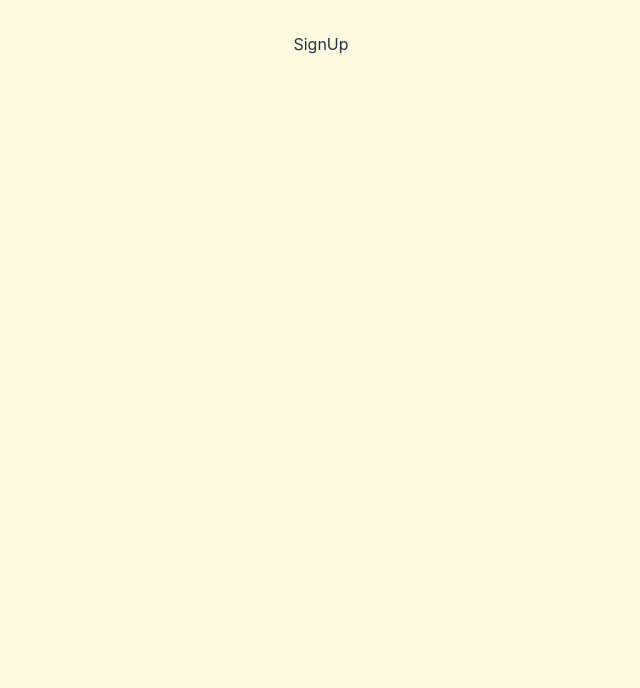
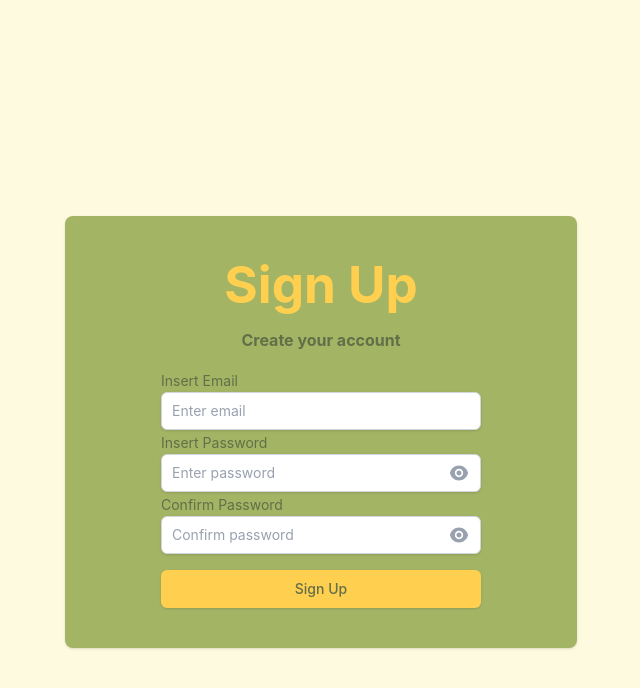
Before and after one commit to santiagosommer/milpa-frontend, a React (Vite) app: page /signup in a window 1280 px wide. Shown: the top 688 px of the page, without its empty margins (319-959 px from the left). Built offline with nearby package versions, Linux system fonts and the light colour scheme.

Commit message:
added schemas file for validation

```diff
--- /dev/null
+++ b/src/components/ReConfirmPasswordInput.tsx
@@ -0,0 +1,27 @@
+"use client"
+
+import { useFormContext } from "react-hook-form"
+import { Input } from "../components/Input"
+import { Label } from "./Label"
+
+export const ReConfirmPasswordInput = () => {
+  const { register, formState: { errors } } = useFormContext()
+
+  return (
+    <div className="mx-auto max-w-xs space-y-2">
+      <Label htmlFor="confirmPassword">Confirm Password</Label>
+      <Input
+        className="w-full"
+        placeholder="Confirm password"
+        type="password"
+        id="confirmPassword"
+        {...register("confirmPassword", { required: "Confirm Password is required" })}
+      />
+      {errors.confirmPassword?.message && typeof errors.confirmPassword.message === 'string' && (
+        <p className="text-red-500 text-sm">{errors.confirmPassword.message}</p>
+      )}
+    </div>
+  )
+}
+
+export default ReConfirmPasswordInput
--- /dev/null
+++ b/src/components/SignUpCard.css
@@ -0,0 +1,61 @@
+.login-card {
+    background-color: var(--color-bg-secondary-light);
+  }
+
+  .login-title {
+    color: var(--color-text-primary-light);
+  }
+
+  .login-text {
+    color: var(--color-text-secondary-light);
+  }
+
+  .text-input label {
+    color: var(--color-text-secondary-light);
+  }
+
+  .login-button {
+      background-color: var(--color-btn-primary-light);
+      color: var(--color-btn-secondary-light);
+      transition: background-color 0.2s ease-in-out, color 0.2s ease-in-out;
+    }
+
+    .login-button:hover {
+      background-color: var(--color-btn-primary-light-hover);
+      color: var(--color-btn-secondary-light-hover);
+    }
+
+    .login-button:active {
+      transform: scale(0.95);
+      box-shadow: 0 2px 4px rgba(0, 0, 0, 0.2);
+    }
+
+
+
+  @media (prefers-color-scheme: dark) {
+    .login-card {
+      background-color: var(--color-bg-secondary-dark);
+    }
+
+    .login-title {
+      color: var(--color-text-primary-dark);
+    }
+
+    .login-text {
+      color: var(--color-text-secondary-dark);
+    }
+    .text-input label {
+      color: var(--color-text-secondary-dark);
+    }
+
+    .login-button{
+      background-color: var(--color-btn-primary-dark);
+      color: var(--color-btn-secondary-dark);
+    }
+
+    .login-button:hover {
+      background-color: var(--color-btn-primary-dark-hover);
+      color: var(--color-btn-secondary-dark-hover);
+      transition: background-color 0.2s ease-in-out, color 0.2s ease-in-out;
+      }
+  }
--- /dev/null
+++ b/src/components/SignUpCard.tsx
@@ -0,0 +1,61 @@
+// Form validation: https://react-hook-form.com/get-started
+import { useForm, FormProvider } from "react-hook-form";
+import { yupResolver } from "@hookform/resolvers/yup";
+import * as yup from "yup";
+
+// Components
+import { Button } from "./Button";
+import EmailInput from "./EmailInput";
+import PasswordInput from "./PasswordInput";
+import { Card } from './Card';
+import ReConfirmPasswordInput from "./ReConfirmPasswordInput";
+
+// Styles
+import './LoginCard.css';
+
+// Custom validation function for email TLD
+const emailValidation = yup.string()
+  .email("Invalid email address")
+  .matches(/^[^\s@]+@[^\s@]+\.[^\s@]+$/, "Invalid email address")
+  .required("Email is required");
+
+// Form validation schema definition
+const schema = yup.object().shape({
+  email: emailValidation,
+  password: yup.string().required("Password is required"),
+  confirmPassword: yup.string()
+    .oneOf([yup.ref('password'), undefined], 'Passwords must match')
+    .required('Confirm Password is required'),
+});
+
+export const SignUpCard = () => {
+  const methods = useForm({
+    resolver: yupResolver(schema),
+  });
+
+  const onSubmit = (data: { email: string; password: string; confirmPassword: string }) => {
+    // Send data to backend here
+    console.log(data.email, data.password, data.confirmPassword);
+  };
+
+  return(
+    // FormProvider is intented for deeply nested structures
+    // The idea is to develop the form structure in the future, hence the use of FormProvider
+    <FormProvider {...methods}>
+      <Card className="login-card mx-auto max-w-lg">
+        <form onSubmit={methods.handleSubmit(onSubmit)} className="flex flex-col items-center justify-center p-4 space-y-4">
+          <h1 className="login-title text-2xl font-bold text-gray-900 dark:text-gray-50">Sign Up</h1>
+          <p className="login-text font-bold">Create your account</p>
+          <div className="text-input w-full max-w-xs">
+            <EmailInput />
+            <PasswordInput />
+            <ReConfirmPasswordInput />
+          </div>
+          <Button type="submit" className="login-button w-full max-w-xs" variant="primary">Sign Up</Button>
+        </form>
+      </Card>
+    </FormProvider>
+  );
+};
+
+export default SignUpCard;
--- a/src/pages/SignUp.tsx
+++ b/src/pages/SignUp.tsx
@@ -1,6 +1,10 @@
+import SignUpCard from '../components/SignUpCard';
+
 export const SignUp = () => {
   return (
-    <div>SignUp</div>
+    <div className="flex items-center justify-center min-h-screen">
+        <SignUpCard />
+    </div>
   )
 }
 
--- /dev/null
+++ b/src/schemas/authSchema.ts
@@ -0,0 +1,9 @@
+import * as yup from "yup";
+
+// Custom validation function for email TLD
+const emailValidation = yup.string()
+  .email("Invalid email address")
+  .matches(/^[^\s@]+@[^\s@]+\.[^\s@]+$/, "Invalid email address")
+  .required("Email is required");
+
+export { emailValidation };
```
